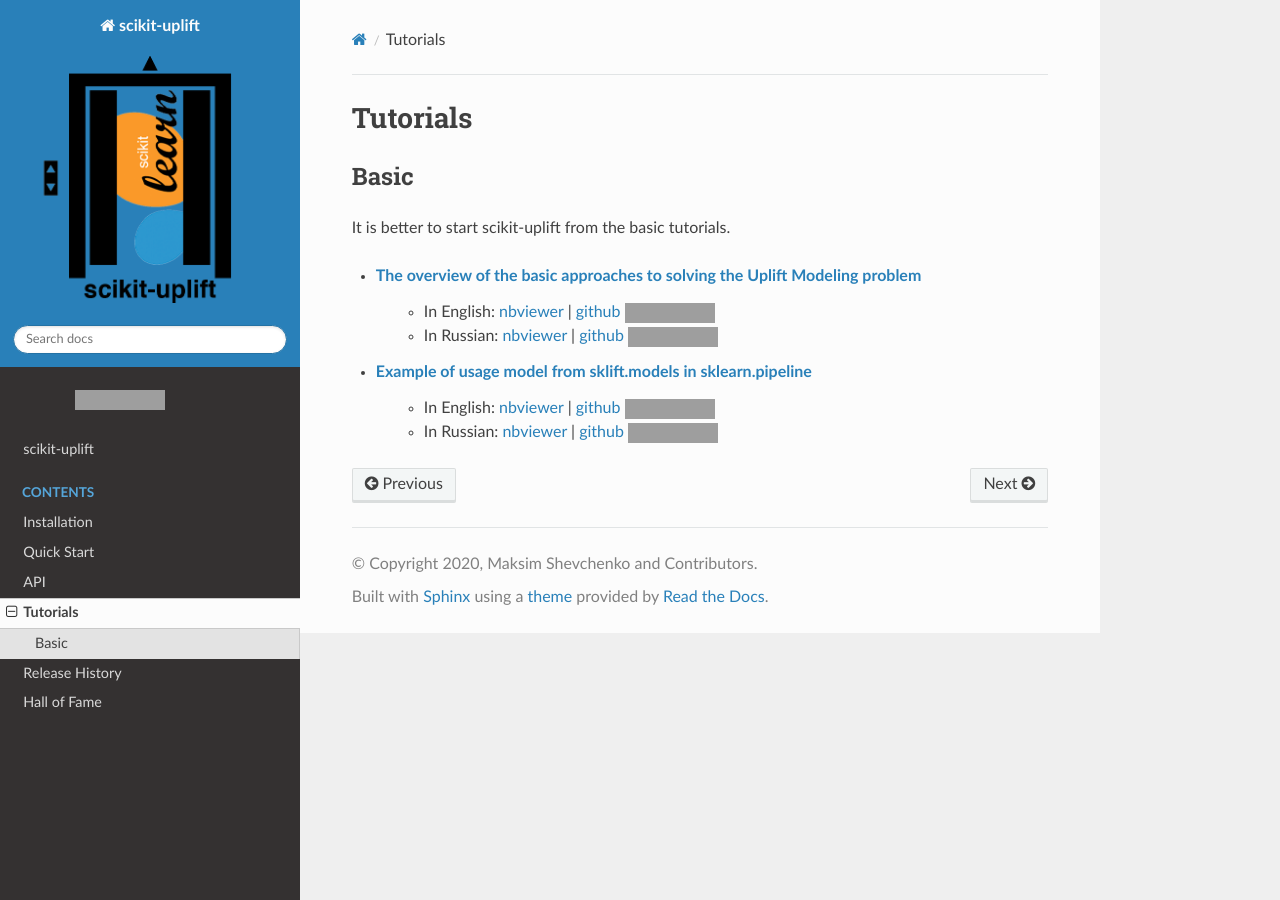
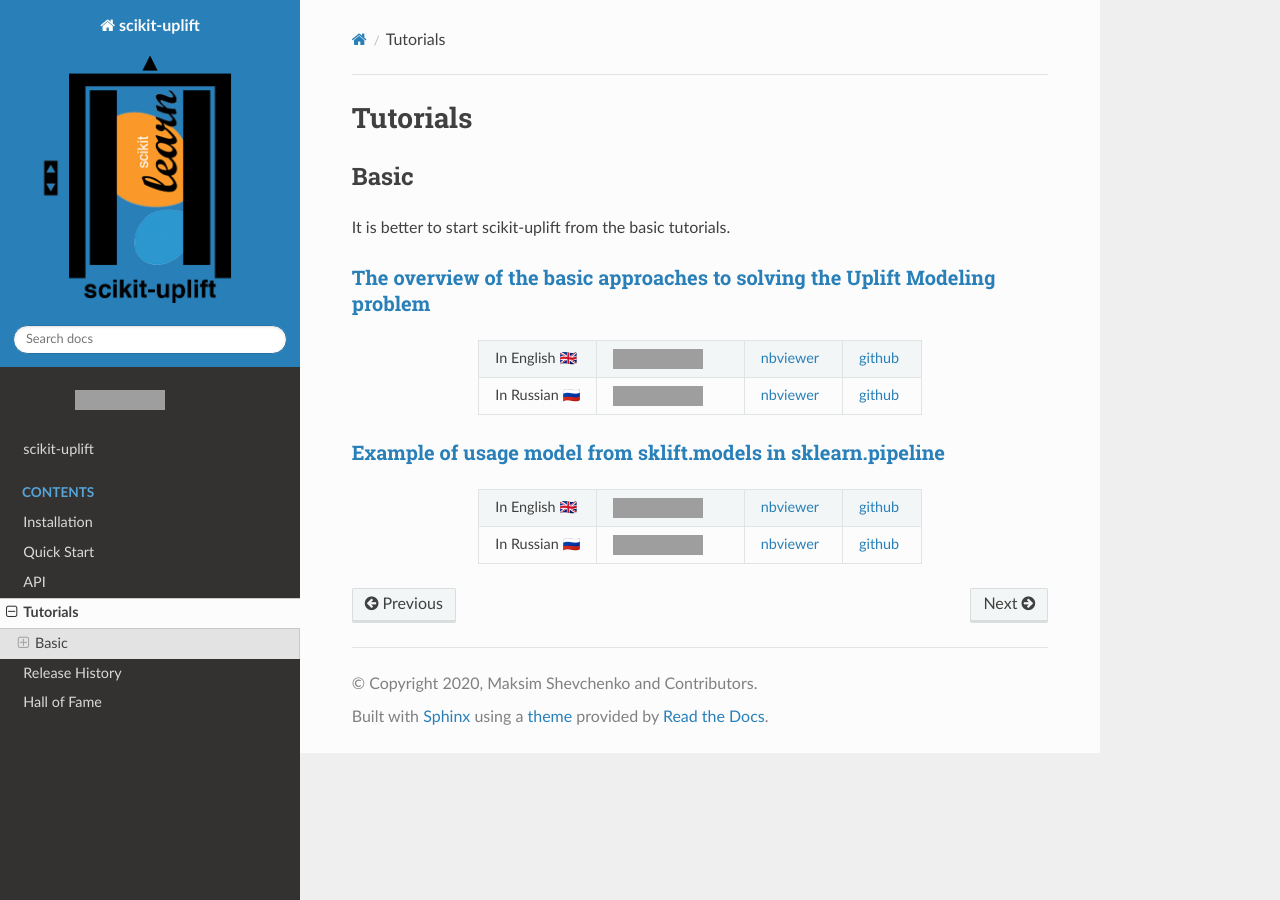
Before and after one commit to maks-sh/scikit-uplift, a Sphinx documentation site: the page built from docs/tutorials.rst, in a window 1280 px wide, cut to the strip 0-900 px from the top of the page. Built offline with Sphinx 7.4.7 and the Read the Docs theme 2.0.0, drawn with Linux system fonts in a browser that asks for light colours; some of the changed lines change nothing that is shown; grey boxes are pictures that could not be loaded.

Commit message:
:memo: Reformat tutorials page

```diff
--- a/docs/tutorials.rst
+++ b/docs/tutorials.rst
@@ -19,10 +19,34 @@
 
 It is better to start scikit-uplift from the basic tutorials.
 
-* `The overview of the basic approaches to solving the Uplift Modeling problem`_
-    * In English: `nbviewer <https://nbviewer.jupyter.org/github/maks-sh/scikit-uplift/blob/master/notebooks/RetailHero_EN.ipynb>`__ | `github <https://github.com/maks-sh/scikit-uplift/blob/master/notebooks/RetailHero_EN.ipynb>`__   |Open In Colab1|
-    * In Russian: `nbviewer <https://nbviewer.jupyter.org/github/maks-sh/scikit-uplift/blob/master/notebooks/RetailHero.ipynb>`__ | `github <https://github.com/maks-sh/scikit-uplift/blob/master/notebooks/RetailHero.ipynb>`__   |Open In Colab2|
+`The overview of the basic approaches to solving the Uplift Modeling problem`_
+----------------------------------------------------------------------------------
 
-* `Example of usage model from sklift.models in sklearn.pipeline`_
-    * In English: `nbviewer <https://nbviewer.jupyter.org/github/maks-sh/scikit-uplift/blob/master/notebooks/pipeline_usage_EN.ipynb>`__ | `github <https://github.com/maks-sh/scikit-uplift/blob/master/notebooks/pipeline_usage_EN.ipynb>`__   |Open In Colab3|
-    * In Russian: `nbviewer <https://nbviewer.jupyter.org/github/maks-sh/scikit-uplift/blob/master/notebooks/pipeline_usage_RU.ipynb>`__ | `github <https://github.com/maks-sh/scikit-uplift/blob/master/notebooks/pipeline_usage_RU.ipynb>`__   |Open In Colab4|
+.. list-table::
+    :align: center
+    :widths: 12 15 10 8
+
+    * - In English 🇬🇧
+      - |Open In Colab1|
+      - `nbviewer <https://nbviewer.jupyter.org/github/maks-sh/scikit-uplift/blob/master/notebooks/RetailHero_EN.ipynb>`__
+      - `github <https://github.com/maks-sh/scikit-uplift/blob/master/notebooks/RetailHero_EN.ipynb>`__
+    * - In Russian 🇷🇺
+      - |Open In Colab2|
+      - `nbviewer <https://nbviewer.jupyter.org/github/maks-sh/scikit-uplift/blob/master/notebooks/RetailHero.ipynb>`__
+      - `github <https://github.com/maks-sh/scikit-uplift/blob/master/notebooks/RetailHero.ipynb>`__
+
+`Example of usage model from sklift.models in sklearn.pipeline`_
+----------------------------------------------------------------------------------
+
+.. list-table::
+    :align: center
+    :widths: 12 15 10 8
+
+    * - In English 🇬🇧
+      - |Open In Colab3|
+      - `nbviewer <https://nbviewer.jupyter.org/github/maks-sh/scikit-uplift/blob/master/notebooks/pipeline_usage_EN.ipynb>`__
+      - `github <https://github.com/maks-sh/scikit-uplift/blob/master/notebooks/pipeline_usage_EN.ipynb>`__
+    * - In Russian 🇷🇺
+      - |Open In Colab4|
+      - `nbviewer <https://nbviewer.jupyter.org/github/maks-sh/scikit-uplift/blob/master/notebooks/pipeline_usage_RU.ipynb>`__
+      - `github <https://github.com/maks-sh/scikit-uplift/blob/master/notebooks/pipeline_usage_RU.ipynb>`__
```
